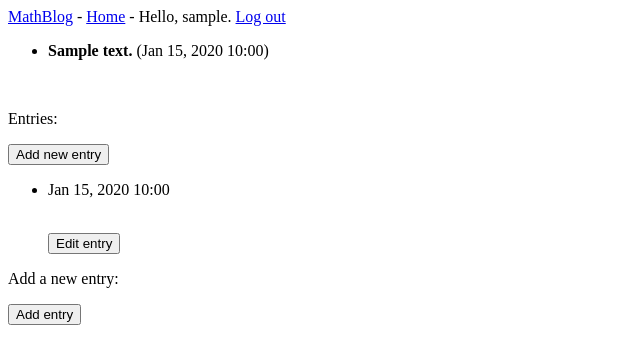
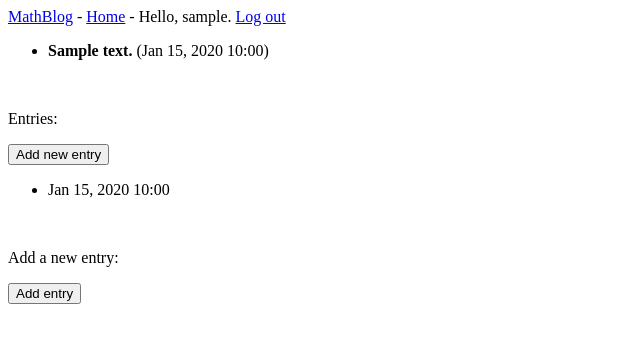
Before and after one commit to fvea/Mathblog, a Django app: page /entries/1/ in a window 1280 px wide. Shown: the top 364 px of the page, without its empty margins (0-640 px from the left). Run offline with Django 3.2, Linux system fonts and the light colour scheme; a user stored in the database is signed in; tables that the repository leaves empty hold one stand-in row (values such as "Sample post"); some libraries are stand-ins or nearby versions.

Commit message:
topics and entries page updated

```diff
--- a/blog_QA/templates/blog_QA/entries.html
+++ b/blog_QA/templates/blog_QA/entries.html
@@ -22,9 +22,6 @@
             <p>{{ entry.date_added|date:'M d, Y H:i' }}</p>
             <p>{{ entry.text|safe }}</p><br>
         </li>
-      <form action="{% url 'blog_QA:edit_entry' entry.id %}">
-        <button name="submit">Edit entry</button>
-      </form>
       {% empty %}
       <li>There are no entries for this topic yet.</li>
       {% endfor %}
--- a/blog_QA/templates/blog_QA/topics.html
+++ b/blog_QA/templates/blog_QA/topics.html
@@ -13,7 +13,9 @@
         <li>
             <p>
               <b>{{ topic }}</b> ({{ topic.date_added|date:'M d, Y H:i' }})
+              {% if user == topic.owner %}
               <a href="{% url 'blog_QA:edit_topic' topic.id%}">Edit Topic</a>
+              {% endif %}
             </p>
 
           <p>{{ topic.body_text|safe }} </p>
```
